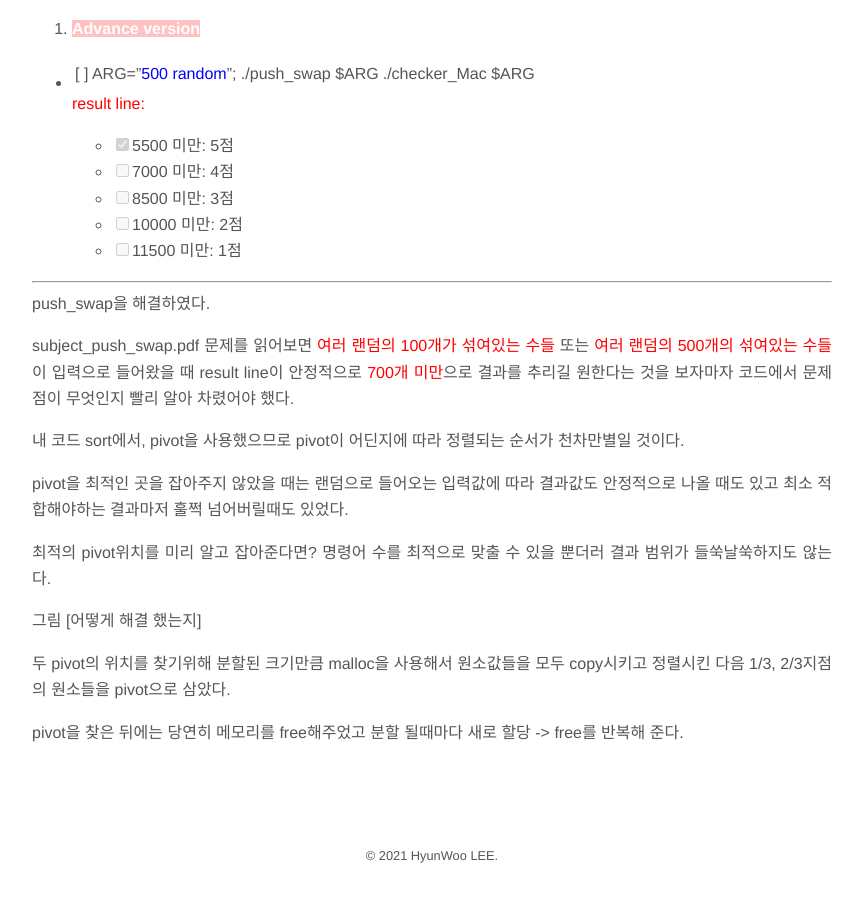
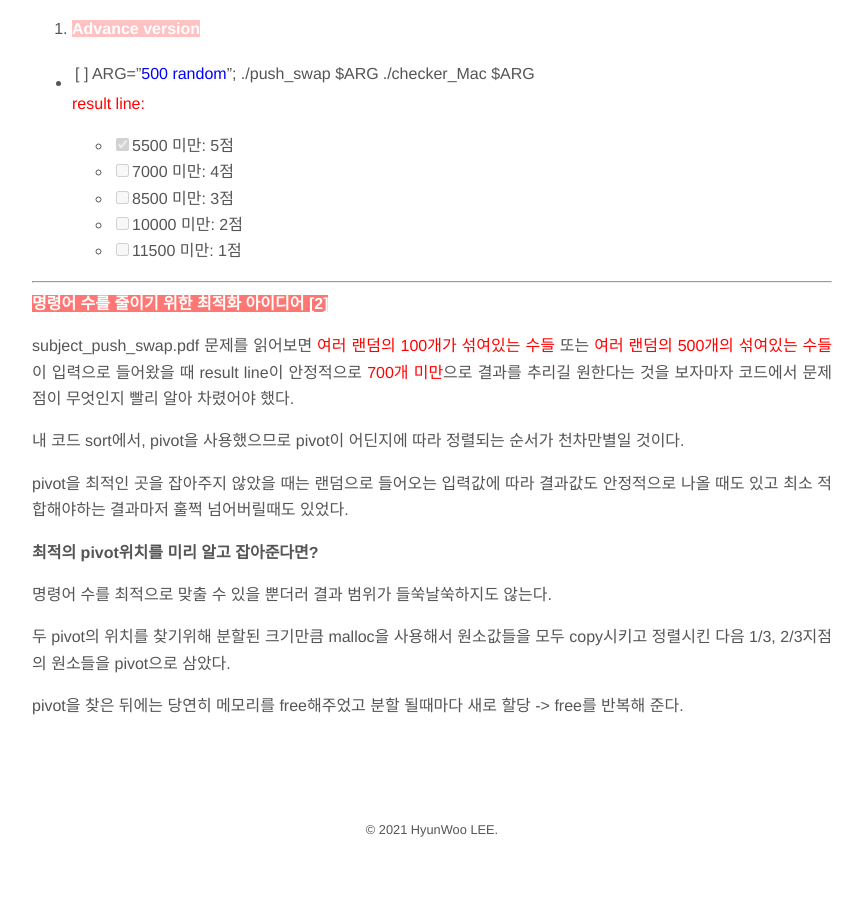
Before and after one commit to hyunwlee-dev/TIL, a Jekyll site: the page built from _posts/2021-09-24-algorithm.md, in a window 1280 px wide and 900 px high, scrolled down 4037 px. Shown: the whole window, without its empty margins (208-1071 px from the left). Built offline with Jekyll 4.4.1, drawn with Linux system fonts in a browser that asks for light colours; nearby versions of some CDN libraries; after the commit the page ends 4911 px from its top, so only the background shows below that.

Commit message:
modified:   2021-09-24-algorithm.md

```diff
--- a/_posts/2021-09-24-algorithm.md
+++ b/_posts/2021-09-24-algorithm.md
@@ -141,7 +141,7 @@ mchun (동료 학습)
 
 ---
 
-push_swap을 해결하였다.
+<span style="background-color:#FE7773; color:white"><strong>명령어 수를 줄이기 위한 최적화 아이디어 [2]</strong></span>
 
 subject_push_swap.pdf 문제를 읽어보면 <span style="color:red">여러 랜덤의 100개가 섞여있는 수들 </span> 또는 <span style="color:red">여러 랜덤의 500개의 섞여있는 수들</span> 이 입력으로 들어왔을 때 result line이 안정적으로 <span style="color:red">700개 미만</span>으로 결과를 추리길 원한다는 것을 보자마자 코드에서 문제점이 무엇인지 빨리 알아 차렸어야 했다.
 
@@ -151,11 +151,11 @@ pivot을 최적인 곳을 잡아주지 않았을 때는 랜덤으로 들어오
 
 
 
-최적의 pivot위치를 미리 알고 잡아준다면? 명령어 수를 최적으로 맞출 수 있을 뿐더러 결과 범위가 들쑥날쑥하지도 않는다.
+<strong>최적의 pivot위치를 미리 알고 잡아준다면?</strong>
+
+명령어 수를 최적으로 맞출 수 있을 뿐더러 결과 범위가 들쑥날쑥하지도 않는다.
 
 
-
-그림 [어떻게 해결 했는지]
 
 두 pivot의 위치를 찾기위해 분할된 크기만큼 malloc을 사용해서 원소값들을 모두 copy시키고 정렬시킨 다음 1/3, 2/3지점의 원소들을 pivot으로 삼았다.
 
```
